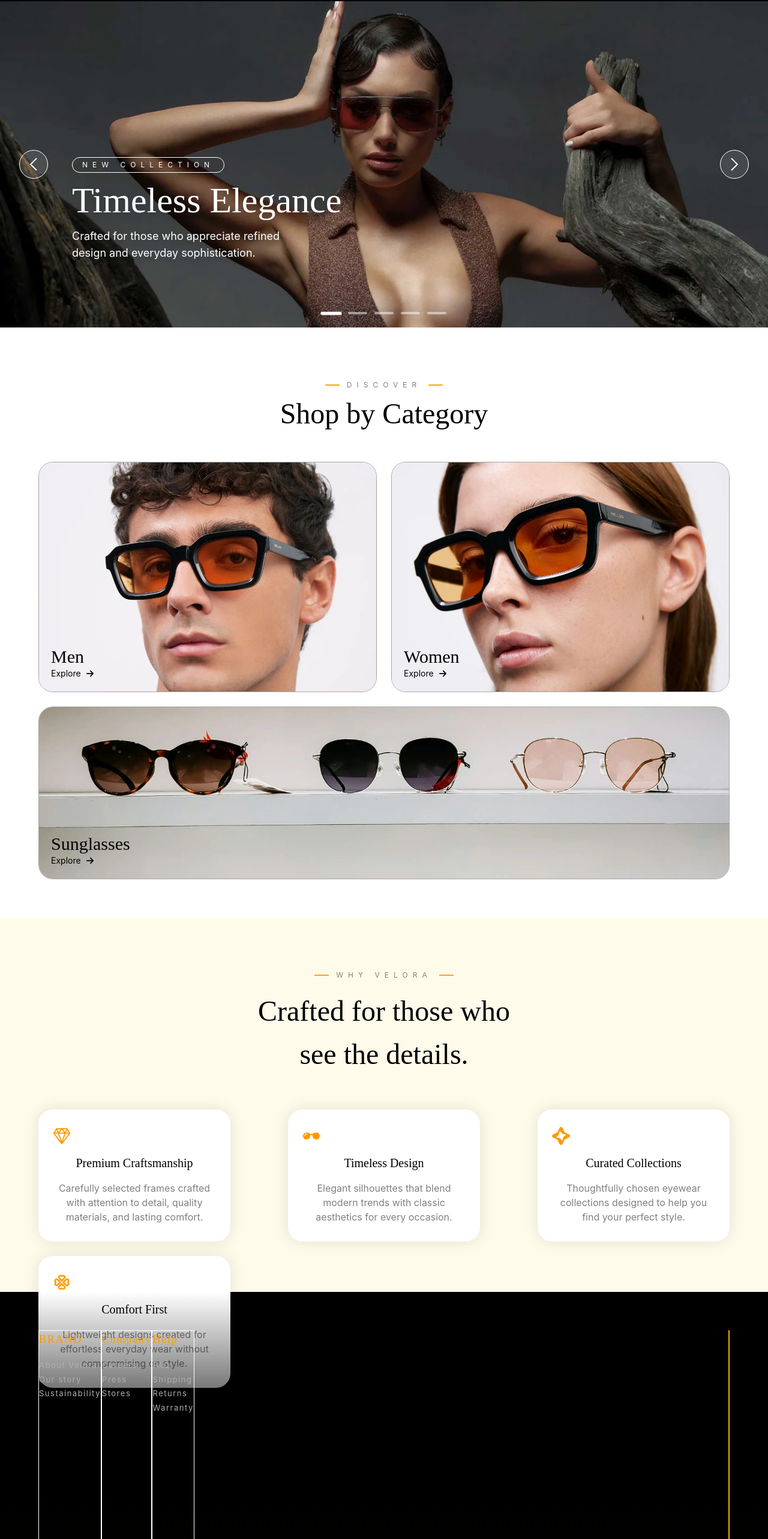
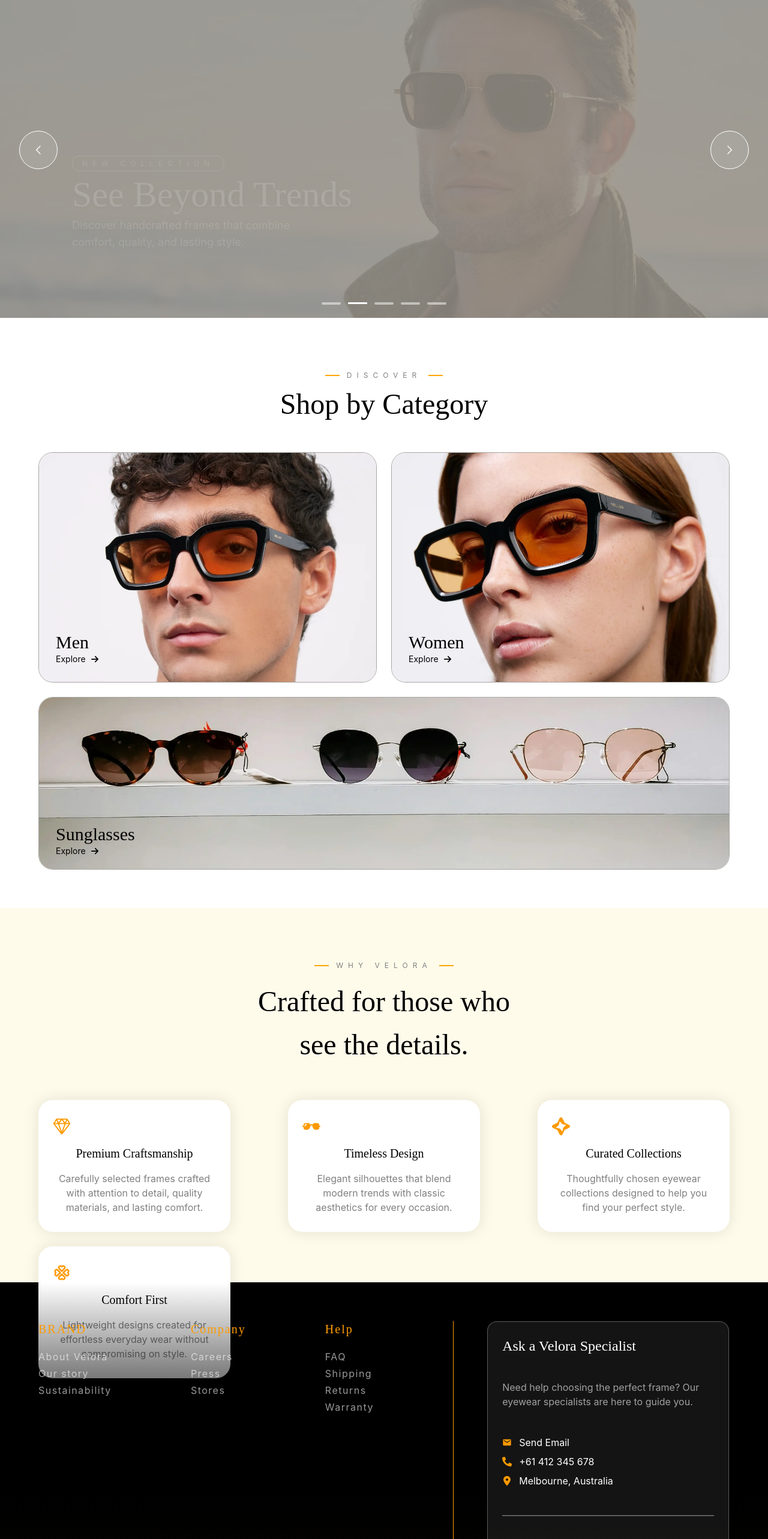
Before and after one commit to Anvar-Khikmatov/shopping-cart, a React (Vite) app: page /home in a window 1280 px wide. Shown: the part 166-2732 px from the top of the page at 60% size. Built offline with nearby package versions, Linux system fonts and the light colour scheme.

Commit message:
responsivenes of hero is done

```diff
--- a/src/components/Footer.jsx
+++ b/src/components/Footer.jsx
@@ -1,33 +1,68 @@
+import { MdEmail } from "react-icons/md";
+import { FaPhoneAlt } from "react-icons/fa";
+import { FaLocationDot } from "react-icons/fa6";
+import { FaClock } from "react-icons/fa";
+import { FaGithub } from "react-icons/fa";
+
+
+
+
 function Footer() {
 
   return (
     <>
       <footer className="h-[85vh] bg-black flex flex-col">
         <div className="flex-1 flex justify-between py-16 px-(--section-content-px) bg-linear-to-t from-amber-200/10 via-black/90  to-transparent" >
-          <div className="flex flex-col w-fit h-full gap-1 border border-white">
-            <p className="font-(family-name:--font-heading) text-amber-500 mb-4 tracking-widest text-lg">BRAND</p>
+          {/* Link side */}
+          <div className="w-[60%] flex justify-between">
+            <div className="flex flex-col w-fit h-full gap-1 ">
+              <p className="font-(family-name:--font-heading) text-amber-500 mb-4 tracking-widest text-xl">BRAND</p>
               <a href="#" className="footer-links"> About Velora</a>
               <a href="#" className="footer-links"> Our story</a>
               <a href="#" className="footer-links"> Sustainability</a>
             </div>
-          <div className="flex flex-col w-fit h-full gap-1 border border-white">
-            <p className="font-(family-name:--font-heading) text-amber-500 mb-4 tracking-widest text-lg">Company</p>
+            <div className="flex flex-col w-fit h-full gap-1 ">
+              <p className="font-(family-name:--font-heading) text-amber-500 mb-4 tracking-widest text-xl">Company</p>
               <a href="#" className="footer-links"> Careers</a>
               <a href="#" className="footer-links"> Press</a>
               <a href="#" className="footer-links"> Stores</a>
             </div>
-          <div className="flex flex-col w-fit h-full gap-1 border border-white">
-            <p className="font-(family-name:--font-heading) text-amber-500 mb-4 tracking-widest text-lg">Help</p>
+            <div className="flex flex-col w-fit h-full gap-1 ">
+              <p className="font-(family-name:--font-heading) text-amber-500 mb-4 tracking-widest text-xl">Help</p>
               <a href="#" className="footer-links"> FAQ</a>
               <a href="#" className="footer-links"> Shipping</a>
               <a href="#" className="footer-links"> Returns</a>
               <a href="#" className="footer-links"> Warranty</a>
             </div>
+            <div></div>
+          </div>
 
-          <div className="vertical-line"></div>
+          {/* Contact side */}
+          <div className="flex-1 pl-14 border border-l-amber-500 ">
+            <div className="w-full h-full flex flex-col justify-between gap-2 p-6 border bg-white/8 border-white/30 rounded-2xl">
+              <div className="font-(family-name:--font-heading) text-white text-2xl">Ask a Velora Specialist</div>
+              <div className="text-white/60">Need help choosing the perfect frame? Our eyewear specialists are here to guide you.</div>
+              <div className="flex flex-col w-fit text-white leading-8">
+                <div className="footer-contact-links flex items-center gap-3"> <MdEmail className="fill-amber-500" /> <a href="mailto:support@velora.com">Send Email</a> </div>
+                <div className="footer-contact-links flex items-center gap-3"> <FaPhoneAlt className="fill-amber-500" /> <a href="tel:support@velora.com">+61 412 345 678</a> </div>
+                <div className="footer-contact-links flex items-center gap-3"> <FaLocationDot className="fill-amber-500" /> <a href="#">Melbourne, Australia</a> </div>
+              </div>
+              <div className="w-full border border-white/30"></div>
+              <div className="flex items-center gap-3 text-white/60"> <FaClock className="fill-amber-500" /> Monday - Friday, 9:00 - 17:00 </div>
+            </div>
+          </div>
+        </div>
 
+        {/* Bottom footer */}
+        <div className="h-[20%] flex flex-col justify-between py-4 items-center border-t border-white/10 ">
+          <div className="font-(family-name:--font-heading) text-white text-3xl">Velora</div>
+          <div className="w-fit  text-white/60"> <a href="https://github.com/Anvar-Khikmatov" className="flex items-center gap-3 transition-color duration-300 ease-in-out hover:text-amber-500"> <FaGithub /> Developed by Anvar Khikmatov</a> </div>
+          <div className="flex  text-white/50 text-xs">
+            <div>© 2026 Velora. All rights reserved.</div>
+            <div className="dot-seperator"> See the world differently</div>
+            <div> Velora™ - Premium Eyewear Concept.</div>
           </div>
-        <div className="h-[20%] border-t border-white/10 "></div>
+        </div>
       </footer>
     </>
   )
--- a/src/components/HeroSlider.jsx
+++ b/src/components/HeroSlider.jsx
@@ -28,25 +28,25 @@ function HeroSlider({homepageContent}) {
   useEffect(()=> {
     let intervalId = setInterval(() => {
       setCurrent(prev => prev >= homepageContent.heroSlides.length-1 ? 0 : prev + 1)
-    }, 7000);
+    }, 6000);
 
     return () => clearInterval(intervalId);
   },[userInteracted])
 
 
   return (
-    <section id="hero" className='flex items-center overflow-hidden bg-[#949087] relative h-[40vh] md:h-[55vh] lg:h-[68vh] '>
+    <section id="hero" className='relative h-[50vh] md:h-[58vh] xl:h-[70vh] flex items-center overflow-hidden bg-[#949087]'>
       <img key={current} className="fade-in absolute inset-0 w-full h-full object-cover" src={activeSlide.image} alt={activeSlide.alt} />
-      <div className='text-white h-16 w-full  z-1 flex justify-between items-center px-8 '>
-        <button className='flex justify-center items-center h-12 w-12 border rounded-full cursor-pointer backdrop-blur-xm bg-white/10 group hover:bg-amber-50 transition ease-in-out duration-300' onClick={handlePrevBtn}>  <GrPrevious className='h-6 w-6  group-hover:text-black' />  </button>
-        <button className='flex justify-center items-center h-12 w-12 border rounded-full cursor-pointer backdrop-blur-xm bg-white/10 group hover:bg-amber-50 transition ease-in-out duration-300' onClick={handleNextBtn}>  <GrNext className='h-6 w-6 group-hover:text-black' />  </button>
+      <div className='text-white h-8 xl:h-16 w-full  z-1 flex justify-between items-center px-4 md:px-6 xl:px-8 3xl:px-10'>
+        <button className='flex justify-center items-center h-8 w-8 xl:h-16 xl:w-16 border rounded-full cursor-pointer backdrop-blur-xm bg-white/10 group hover:bg-amber-50 transition ease-in-out duration-300' onClick={handlePrevBtn}>  <GrPrevious className='h-4 2xl:h-6 w-4 2xl:w-6  group-hover:text-black' />  </button>
+        <button className='flex justify-center items-center h-8 w-8 xl:h-16 xl:w-16 border rounded-full cursor-pointer backdrop-blur-xm bg-white/10 group hover:bg-amber-50 transition ease-in-out duration-300' onClick={handleNextBtn}>  <GrNext className='h-4 2xl:h-6 w-4 2xl:w-6 group-hover:text-black' />  </button>
       </div>
-      <div key={`imgDescription_${current}`} className='slide-up  absolute  flex flex-col gap-4 text-white drop-shadow-lg left-30  top-1/2 -translate-y-3 z-2'>
-        <p className='text-xs border w-fit p-1 px-4 rounded-full tracking-[0.5rem]'>NEW COLLECTION</p>
-        <h1 className='font-(family-name:--font-heading) text-6xl '>{activeSlide.title}</h1>
-        <p className='w-100 text-lg'> {activeSlide.description} </p>
+      <div key={`imgDescription_${current}`} className='slide-up  absolute  flex flex-col gap-1 md:gap-2 2xl:gap-4 text-white drop-shadow-lg left-4 md:left-6 xl:left-30 3xl:left-35 top-1/2 translate-y-8 xl:-translate-y-3  z-2'>
+        <p className='text-[0.50rem]  xl:text-xs border w-fit p-[0.10rem] xl:p-1 px-2 xl:px-4 tracking-[0.1rem] xl:tracking-[0.5rem] rounded-full'>NEW COLLECTION</p>
+        <h1 className='font-(family-name:--font-heading) text-xl md:text-3xl xl:text-6xl '>{activeSlide.title}</h1>
+        <p className=' w-60 xl:w-100 text-xs xl:text-lg'> {activeSlide.description} </p>
       </div>
-      <div className='absolute h-4 w-fit bottom-4 left-1/2 -translate-x-1/2 flex justify-center items-center gap-3'>
+      <div className='absolute h-2 xl:h-4 w-fit bottom-2 xl:bottom-4 left-1/2 -translate-x-1/2 flex justify-center items-center gap-2 xl:gap-3'>
         {homepageContent.heroSlides.map((_, i) => (
           <button
             key={`indicator-${i}`}
--- a/src/index.css
+++ b/src/index.css
@@ -6,10 +6,19 @@
   box-sizing: border-box;
 }
 
+@theme {
+  --breakpoint-3xl: 1600px;
+}
+
+
 :root {
   --font-heading: "Cormorant Garamond", serif;
   --font-body: "Inter", sans-serif;
   --section-content-px: 4rem;
+}
+
+html {
+  scroll-behavior: smooth;
 }
 
 body{
@@ -18,7 +27,7 @@ body{
 
 
 .carousel-indicators{
-  height: 0.3rem;
+  height: 0.2rem;
   width: 2rem;
   border-radius: 5px;
   background-color: rgba(255, 255, 255, 0.499);
@@ -111,19 +120,41 @@ body{
 }
 
 .footer-links{
-  color: rgb(179, 174, 174);
-  font-size: small;
-  transition: filter 0.3s ease;
+  color: rgb(255,255,255,0.6);
+  /* font-size: */
+  transition: color 0.3s ease;
   letter-spacing: 1.5px;
 }
 
 .footer-links:hover{
-  filter: brightness(150%);
+  color: white;
 }
 
-.vertical-line{
-  height: 100%;
-  width: 1px;
-  border: 1px solid rgb(234, 179, 8);
-  margin-left: auto;
+
+.footer-contact-links{
+  transition: color 0.3s ease;
 }
+
+.footer-contact-links:hover{
+  color: rgb(245, 158, 11);
+}
+
+.dot-seperator::before, .dot-seperator::after{
+  content: "";
+  display: inline-block;
+  border-radius: 50%;
+  vertical-align: middle;
+  height: 5px;
+  width: 5px;
+  background-color: rgb(245, 158, 11);
+  margin: 0 1rem;
+}
+
+
+
+@media screen and (max-width: 640px) {
+.carousel-indicators{
+  height: 0.2rem;
+  width: 1rem;
+}
+}
--- a/src/pages/Home.jsx
+++ b/src/pages/Home.jsx
@@ -28,7 +28,7 @@ function Home() {
           {/* Men Card */}
           <Link to="/shop" className="group relative rounded-3xl overflow-hidden border border-[#a8a7a2]  transition-[transform, shadow] ease-in-out duration-300 hover:-translate-y-2  hover:shadow-xl ">
             <img src={man} alt="Men's collection" className="w-full h-full object-cover transition-transform ease-in-out duration-300 group-hover:scale-105" />
-            <div className="absolute bottom-5 left-5 flex flex-col text-black">
+            <div className="absolute bottom-7 left-7 flex flex-col text-black">
               <span className="text-3xl font-(family-name:--font-heading)">Men</span>
               <span className="flex items-center gap-2 text-sm">
                 Explore <FaArrowRight className="transition-transform duration-300 ease-in-out group-hover:translate-x-1" />
@@ -39,7 +39,7 @@ function Home() {
           {/* Women Card */}
           <Link to="/shop" className="group relative rounded-3xl overflow-hidden border border-[#a8a7a2]  transition-[transform, shadow] ease-in-out duration-300 hover:-translate-y-2  hover:shadow-xl ">
             <img src={woman} alt="Men's collection" className="w-full h-full object-cover transition-transform ease-in-out duration-300 group-hover:scale-105" />
-            <div className="absolute bottom-5 left-5 flex flex-col text-black">
+            <div className="absolute bottom-7 left-7 flex flex-col text-black">
               <span className="text-3xl font-(family-name:--font-heading)">Women</span>
               <span className="flex items-center gap-2 text-sm">
                 Explore <FaArrowRight className="transition-transform duration-300 ease-in-out group-hover:translate-x-1" />
@@ -50,7 +50,7 @@ function Home() {
           {/* Sunglasses Card */}
           <Link to="/shop" className="col-span-2 group relative rounded-3xl overflow-hidden border border-[#a8a7a2]  transition-[transform, shadow] ease-in-out duration-300 hover:-translate-y-2  hover:shadow-xl ">
             <img src={sunglasses} alt="Men's collection" className="w-full h-full object-cover transition-transform ease-in-out duration-300 group-hover:scale-105" />
-            <div className="absolute bottom-5 left-5 flex flex-col text-black">
+            <div className="absolute bottom-5 left-7 flex flex-col text-black">
               <span className="text-3xl font-(family-name:--font-heading)">Sunglasses</span>
               <span className="flex items-center gap-2 text-sm">
                 Explore <FaArrowRight className="transition-transform duration-300 ease-in-out group-hover:translate-x-1" />
```
Also changed, not shown: src/components/Nav.jsx (+4 -4 lines). Lines whose indentation alone changed are shown as unchanged.
